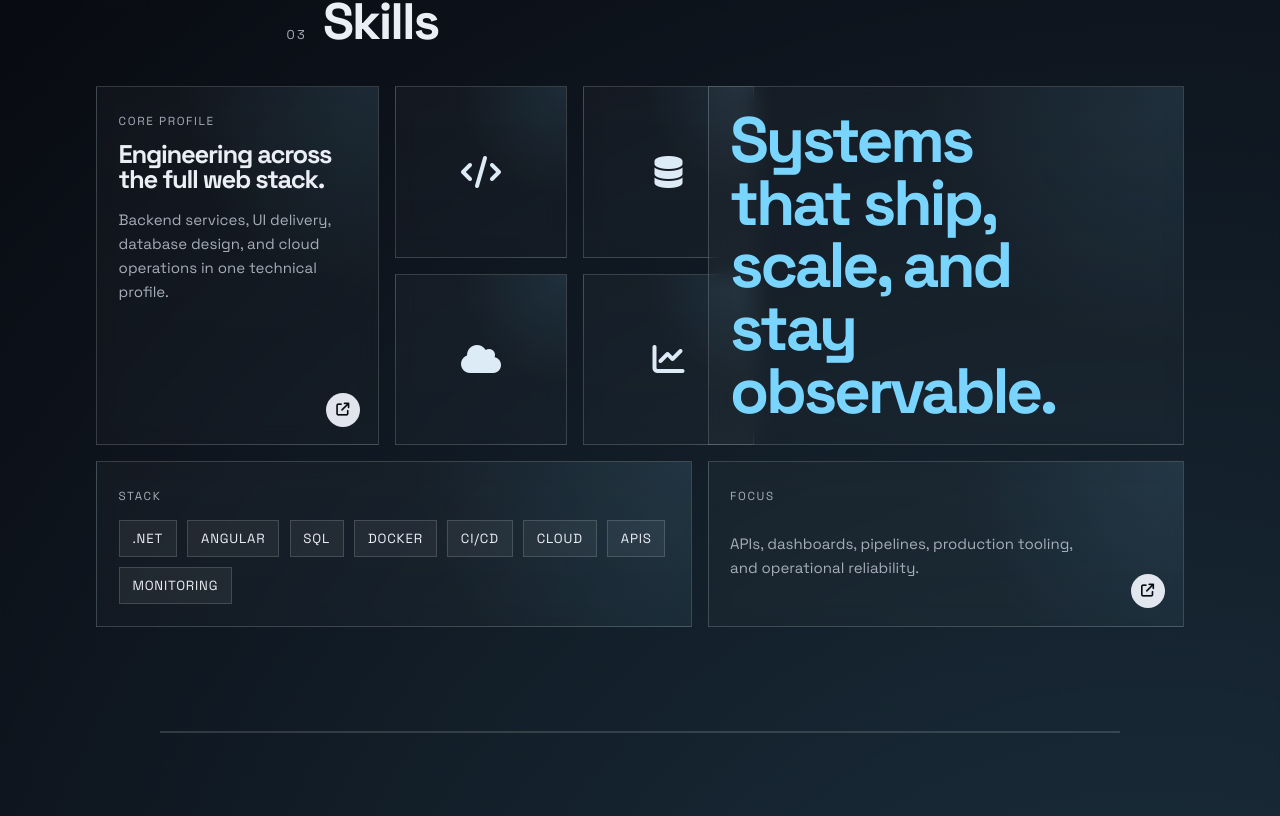
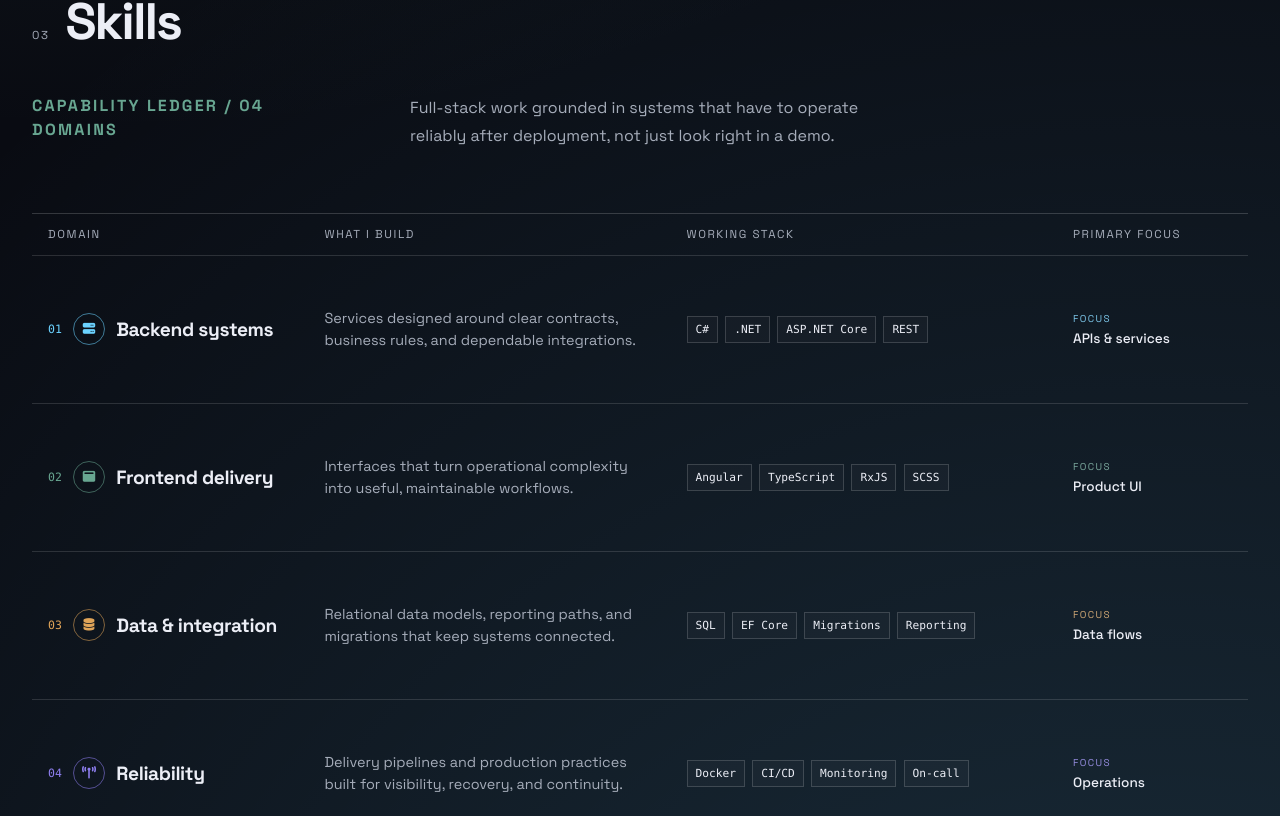
Before and after one commit to AstroIzan/izanestirado-portfolio, an Angular app in the folder client/: page / in a window 1280 px wide. Shown: the part 2244-3060 px from the top of the page. Built offline with nearby package versions, Linux system fonts and the light colour scheme.

Commit message:
feat(skills): build capability ledger

```diff
--- a/client/src/app/features/work/skills/skills.component.html
+++ b/client/src/app/features/work/skills/skills.component.html
@@ -4,78 +4,42 @@
     <h2>Skills</h2>
   </div>
 
-  <div class="skills-showcase">
-    <article class="skills-card skills-card-intro">
-      <span class="skills-kicker">
-        Core profile
-      </span>
+  <div class="skills-intro">
+    <p class="skills-eyebrow">Capability ledger / 04 domains</p>
+    <p>
+      Full-stack work grounded in systems that have to operate reliably after deployment, not just look right in a demo.
+    </p>
+  </div>
 
-      <h3>
-        Engineering across the full web stack.
-      </h3>
-
-      <p>
-        Backend services, UI delivery, database design, and cloud operations in one technical profile.
-      </p>
-
-      <span class="skills-card-arrow" aria-hidden="true">
-        <i class="fa-solid fa-arrow-up-right-from-square"></i>
-      </span>
-    </article>
-
-    <div class="skills-mini-grid">
-      <article class="skills-card skills-card-mini">
-        <i class="fa-solid fa-code" aria-hidden="true"></i>
-      </article>
-
-      <article class="skills-card skills-card-mini">
-        <i class="fa-solid fa-database" aria-hidden="true"></i>
-      </article>
-
-      <article class="skills-card skills-card-mini">
-        <i class="fa-solid fa-cloud" aria-hidden="true"></i>
-      </article>
-
-      <article class="skills-card skills-card-mini">
-        <i class="fa-solid fa-chart-line" aria-hidden="true"></i>
-      </article>
+  <div class="skills-ledger">
+    <div class="skills-ledger-head" aria-hidden="true">
+      <span>Domain</span>
+      <span>What I build</span>
+      <span>Working stack</span>
+      <span>Primary focus</span>
     </div>
 
-    <article class="skills-card skills-card-highlight">
-      <h3>
-        Systems that ship, scale, and stay observable.
-      </h3>
-    </article>
+    @for (domain of domains; track domain.code) {
+      <article class="skill-row" [class]="'skill-row skill-row--' + domain.tone">
+        <div class="skill-domain">
+          <span class="skill-code">{{ domain.code }}</span>
+          <i [class]="domain.icon" aria-hidden="true"></i>
+          <h3>{{ domain.title }}</h3>
+        </div>
 
-    <article class="skills-card skills-card-stack">
-      <span class="skills-kicker">
-        Stack
-      </span>
+        <p class="skill-summary">{{ domain.summary }}</p>
 
-      <div class="skills-pill-grid">
-        <span>.NET</span>
-        <span>Angular</span>
-        <span>SQL</span>
-        <span>Docker</span>
-        <span>CI/CD</span>
-        <span>Cloud</span>
-        <span>APIs</span>
-        <span>Monitoring</span>
-      </div>
-    </article>
+        <ul class="skill-stack" aria-label="{{ domain.title }} stack">
+          @for (tool of domain.stack; track tool) {
+            <li>{{ tool }}</li>
+          }
+        </ul>
 
-    <article class="skills-card skills-card-focus">
-      <span class="skills-kicker">
-        Focus
-      </span>
-
-      <p>
-        APIs, dashboards, pipelines, production tooling, and operational reliability.
-      </p>
-
-      <span class="skills-card-arrow" aria-hidden="true">
-        <i class="fa-solid fa-arrow-up-right-from-square"></i>
-      </span>
-    </article>
+        <div class="skill-focus">
+          <span>Focus</span>
+          <strong>{{ domain.focus }}</strong>
+        </div>
+      </article>
+    }
   </div>
 </section>
--- a/client/src/app/features/work/skills/skills.component.scss
+++ b/client/src/app/features/work/skills/skills.component.scss
@@ -1,6 +1,6 @@
 .content-section {
 	position: relative;
-	max-width: 90%;
+	max-width: 1440px;
 	margin: 0 auto;
 	padding: 6.5rem 2rem;
 	border-top: 0;
@@ -22,14 +22,16 @@
 	align-items: baseline;
 	gap: 1rem;
 	margin-bottom: 1rem;
-	margin-inline: auto;
-	max-width: 65%;
 }
 
-.section-title span {
+.section-title span,
+.skills-eyebrow,
+.skill-focus span,
+.skills-ledger-head {
 	color: var(--muted);
-	font-size: 0.8rem;
-	letter-spacing: 0.18em;
+	font-size: 0.72rem;
+	letter-spacing: 0.14em;
+	text-transform: uppercase;
 }
 
 .section-title h2 {
@@ -38,163 +40,201 @@
 	letter-spacing: -0.04em;
 }
 
-.content-section p {
-	margin: 0;
-	max-width: 700px;
-	line-height: 1.75;
-	color: var(--muted);
+.skills-intro {
+	display: grid;
+	grid-template-columns: minmax(14rem, 0.8fr) minmax(16rem, 1.2fr);
+	gap: clamp(1.5rem, 6vw, 7rem);
+	max-width: 830px;
+	margin: 2.5rem 0 4rem;
 }
 
-.skills-showcase {
-	display: grid;
-	grid-template-columns: minmax(280px, 1.1fr) minmax(260px, 1.15fr) minmax(420px, 1.85fr);
-	gap: 1rem;
-	margin-top: 2rem;
+.skills-intro p {
+	margin: 0;
+	color: var(--muted);
+	font-size: 1rem;
+	line-height: 1.7;
 }
 
-.skills-card {
-	position: relative;
-	min-height: 180px;
-	padding: 1.35rem;
-	border: 1px solid color-mix(in srgb, var(--line) 80%, transparent);
-	background:
-		linear-gradient(180deg, color-mix(in srgb, var(--panel-bg) 100%, transparent), color-mix(in srgb, var(--panel-bg) 72%, transparent)),
-		radial-gradient(circle at top right, color-mix(in srgb, var(--secondary) 10%, transparent), transparent 45%);
-	backdrop-filter: blur(10px);
+.skills-intro .skills-eyebrow {
+	color: var(--primary);
+	font-weight: 700;
+	line-height: 1.5;
 }
 
-.skills-card h3 {
-	margin: 0;
-	font-size: clamp(1.5rem, 2vw, 2.35rem);
-	line-height: 0.98;
-	letter-spacing: -0.05em;
+.skills-ledger {
+	border-top: 1px solid color-mix(in srgb, var(--line) 86%, transparent);
 }
 
-.skills-card p {
-	margin-top: 1rem;
-	max-width: 34ch;
-	font-size: 0.94rem;
-	line-height: 1.6;
-	color: var(--muted);
+.skills-ledger-head,
+.skill-row {
+	display: grid;
+	grid-template-columns: minmax(12rem, 1fr) minmax(15rem, 1.35fr) minmax(16rem, 1.45fr) minmax(8rem, 0.65fr);
+	column-gap: 2rem;
 }
 
-.skills-kicker {
-	display: inline-block;
-	margin-bottom: 0.85rem;
-	color: var(--muted);
-	font-size: 0.73rem;
-	letter-spacing: 0.14em;
-	text-transform: uppercase;
+.skills-ledger-head {
+	padding: 0.85rem 1rem;
+	border-bottom: 1px solid color-mix(in srgb, var(--line) 66%, transparent);
 }
 
-.skills-card-arrow {
-	position: absolute;
-	right: 1.15rem;
-	bottom: 1.1rem;
-	width: 34px;
-	height: 34px;
-	display: grid;
-	place-items: center;
-	border-radius: 999px;
-	background: color-mix(in srgb, var(--text) 96%, transparent);
-	color: var(--bg);
-	font-size: 0.82rem;
+.skill-row {
+	position: relative;
+	align-items: center;
+	min-height: 148px;
+	padding: 1.5rem 1rem;
+	border-bottom: 1px solid color-mix(in srgb, var(--line) 66%, transparent);
+	transition: background 0.25s ease;
 }
 
-.skills-card-intro {
-	grid-column: 1;
-	grid-row: 1;
+.skill-row::before {
+	content: '';
+	position: absolute;
+	top: 0;
+	bottom: 0;
+	left: 0;
+	width: 3px;
+	background: var(--row-accent);
+	transform: scaleY(0);
+	transform-origin: center;
+	transition: transform 0.25s ease;
 }
 
-.skills-mini-grid {
-	grid-column: 2;
-	grid-row: 1;
-	display: grid;
-	grid-template-columns: 1fr 1fr;
-	gap: 1rem;
+.skill-row:hover {
+	background: color-mix(in srgb, var(--row-accent) 5%, transparent);
 }
 
-.skills-card-mini {
-	min-height: 0;
-	aspect-ratio: 1 / 1;
-	display: grid;
-	place-items: center;
-	padding: 0;
+.skill-row:hover::before {
+	transform: scaleY(1);
 }
 
-.skills-card-mini i {
-	font-size: 2rem;
-	color: color-mix(in srgb, var(--text) 88%, var(--secondary));
+.skill-row--backend { --row-accent: var(--color-graph-5); }
+.skill-row--frontend { --row-accent: var(--color-graph-3); }
+.skill-row--data { --row-accent: var(--color-graph-1); }
+.skill-row--reliability { --row-accent: var(--color-graph-4); }
+
+.skill-domain {
+	display: grid;
+	grid-template-columns: auto auto 1fr;
+	gap: 0.7rem;
+	align-items: center;
 }
 
-.skills-card-highlight {
-	grid-column: 3;
-	grid-row: 1;
-	min-height: 0;
-	display: flex;
-	align-items: flex-start;
-	justify-content: flex-start;
+.skill-code {
+	color: var(--row-accent);
+	font-family: var(--font-mono);
+	font-size: 0.72rem;
 }
 
-.skills-card-highlight h3 {
-	max-width: 9ch;
-	font-size: clamp(2.6rem, 5vw, 4.6rem);
-	color: color-mix(in srgb, var(--secondary) 88%, var(--text));
+.skill-domain i {
+	display: grid;
+	width: 2rem;
+	height: 2rem;
+	place-items: center;
+	border: 1px solid color-mix(in srgb, var(--row-accent) 55%, transparent);
+	border-radius: 50%;
+	color: var(--row-accent);
+	font-size: 0.78rem;
 }
 
-.skills-card-stack {
-	grid-column: 1 / span 2;
-	grid-row: 2;
-	min-height: 0;
+.skill-domain h3 {
+	margin: 0;
+	font-size: clamp(1rem, 1.5vw, 1.25rem);
+	line-height: 1.1;
+	letter-spacing: -0.02em;
 }
 
-.skills-pill-grid {
+.skill-summary {
+	margin: 0;
+	color: var(--muted);
+	font-size: 0.9rem;
+	line-height: 1.55;
+}
+
+.skill-stack {
 	display: flex;
 	flex-wrap: wrap;
-	gap: 0.65rem;
-	margin-top: 0.25rem;
+	gap: 0.45rem;
+	margin: 0;
+	padding: 0;
+	list-style: none;
 }
 
-.skills-pill-grid span {
-	padding: 0.55rem 0.8rem;
-	border: 1px solid color-mix(in srgb, var(--line) 76%, transparent);
-	background: color-mix(in srgb, var(--panel-hover) 70%, transparent);
+.skill-stack li {
+	padding: 0.35rem 0.5rem;
+	border: 1px solid color-mix(in srgb, var(--line) 80%, transparent);
+	background: color-mix(in srgb, var(--panel-bg) 72%, transparent);
 	color: var(--text);
-	font-size: 0.83rem;
-	letter-spacing: 0.06em;
-	text-transform: uppercase;
+	font-family: var(--font-mono);
+	font-size: 0.7rem;
 }
 
-.skills-card-focus {
-	grid-column: 3;
-	grid-row: 2;
-	min-height: 0;
+.skill-focus {
+	display: grid;
+	gap: 0.35rem;
+	justify-items: start;
 }
 
-.skills-card-focus p {
-	max-width: 38ch;
+.skill-focus span {
+	color: color-mix(in srgb, var(--row-accent) 70%, var(--muted));
+	font-size: 0.62rem;
 }
 
-@media (max-width: 980px) {
-	.skills-showcase {
-		grid-template-columns: 1fr;
+.skill-focus strong {
+	color: var(--text);
+	font-size: 0.85rem;
+	font-weight: 500;
+}
+
+@media (max-width: 1100px) {
+	.content-section { padding: 5rem 1.5rem; }
+	.skills-ledger-head { display: none; }
+
+	.skill-row {
+		grid-template-columns: minmax(12rem, 0.8fr) minmax(16rem, 1.2fr);
+		gap: 1.25rem 2rem;
+		min-height: 0;
+		padding: 1.4rem 1rem;
 	}
 
-	.skills-card-intro,
-	.skills-mini-grid,
-	.skills-card-highlight,
-	.skills-card-stack,
-	.skills-card-focus {
-		grid-column: auto;
-		grid-row: auto;
+	.skill-stack,
+	.skill-focus { grid-column: 2; }
+
+	.skill-focus {
+		display: flex;
+		align-items: baseline;
+		gap: 0.6rem;
+	}
+}
+
+@media (max-width: 700px) {
+	.content-section { padding: 4.5rem 1.25rem; }
+	.content-section::before { width: calc(100% - 2.5rem); }
+
+	.skills-intro {
+		grid-template-columns: 1fr;
+		gap: 0.85rem;
+		margin: 2rem 0 2.5rem;
 	}
 
-	.skills-card-highlight h3 {
-		max-width: 12ch;
-		font-size: clamp(2.2rem, 11vw, 3.6rem);
+	.skills-intro p {
+		font-size: 0.94rem;
+		line-height: 1.6;
 	}
 
-	.content-section {
-		padding: 4.75rem 1.5rem;
+	.skill-row {
+		grid-template-columns: 1fr;
+		gap: 1rem;
+		padding: 1.35rem 0.85rem 1.35rem 1rem;
 	}
+
+	.skill-stack,
+	.skill-focus { grid-column: auto; }
+
+	.skill-summary {
+		max-width: 42ch;
+		font-size: 0.88rem;
+	}
+
+	.skill-stack { gap: 0.4rem; }
+	.skill-stack li { font-size: 0.66rem; }
 }
--- a/client/src/app/features/work/skills/skills.component.ts
+++ b/client/src/app/features/work/skills/skills.component.ts
@@ -1,8 +1,57 @@
 import { Component } from '@angular/core';
+
+interface SkillDomain {
+  code: string;
+  icon: string;
+  title: string;
+  summary: string;
+  focus: string;
+  stack: string[];
+  tone: 'backend' | 'frontend' | 'data' | 'reliability';
+}
 
 @Component({
   selector: 'app-work-skills',
   templateUrl: './skills.component.html',
   styleUrl: './skills.component.scss'
 })
-export class SkillsComponent {}
+export class SkillsComponent {
+  readonly domains: SkillDomain[] = [
+    {
+      code: '01',
+      icon: 'fa-solid fa-server',
+      title: 'Backend systems',
+      summary: 'Services designed around clear contracts, business rules, and dependable integrations.',
+      focus: 'APIs & services',
+      stack: ['C#', '.NET', 'ASP.NET Core', 'REST'],
+      tone: 'backend'
+    },
+    {
+      code: '02',
+      icon: 'fa-solid fa-window-maximize',
+      title: 'Frontend delivery',
+      summary: 'Interfaces that turn operational complexity into useful, maintainable workflows.',
+      focus: 'Product UI',
+      stack: ['Angular', 'TypeScript', 'RxJS', 'SCSS'],
+      tone: 'frontend'
+    },
+    {
+      code: '03',
+      icon: 'fa-solid fa-database',
+      title: 'Data & integration',
+      summary: 'Relational data models, reporting paths, and migrations that keep systems connected.',
+      focus: 'Data flows',
+      stack: ['SQL', 'EF Core', 'Migrations', 'Reporting'],
+      tone: 'data'
+    },
+    {
+      code: '04',
+      icon: 'fa-solid fa-tower-broadcast',
+      title: 'Reliability',
+      summary: 'Delivery pipelines and production practices built for visibility, recovery, and continuity.',
+      focus: 'Operations',
+      stack: ['Docker', 'CI/CD', 'Monitoring', 'On-call'],
+      tone: 'reliability'
+    }
+  ];
+}
```
